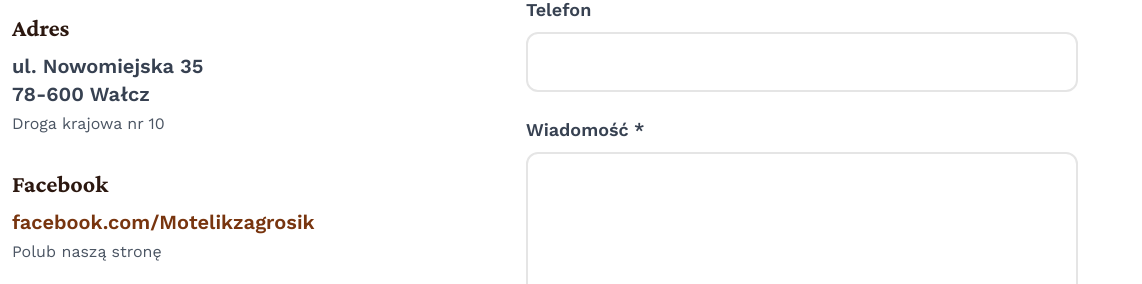
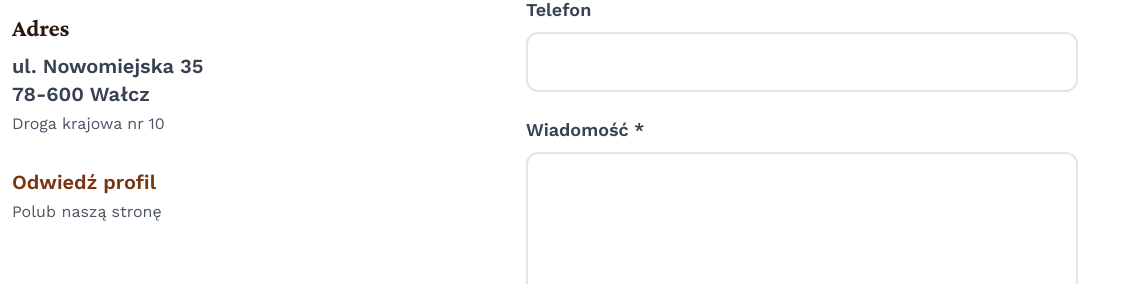
Before and after one commit to pzarnecki/motelik_za_grosik, a plain HTML site: page index.html in a window 1280 px wide. Shown: the part 8034-8318 px from the top of the page, 138-1280 px from the left. Drawn offline with nearby package versions, Linux system fonts and the light colour scheme.

Commit message:
poprawki zwiazane z mediami spolecznosciowymi

```diff
--- a/index.html
+++ b/index.html
@@ -1076,9 +1076,8 @@
                                 <i class="fab fa-facebook-f"></i>
                             </div>
                             <div>
-                                <h3 class="text-2xl font-bold mb-2">Facebook</h3>
-                                <a href="https://www.facebook.com/Motelikzagrosik/" target="_blank" rel="noopener noreferrer" class="text-xl text-amber-900 hover:text-amber-700 font-semibold break-words max-w-full">
-                                    facebook.com/Motelikzagrosik
+                                <a href="https://www.facebook.com/profile.php?id=61584035495982&_rdr" target="_blank" rel="noopener noreferrer" class="text-xl text-amber-900 hover:text-amber-700 font-semibold">
+                                    Odwiedź profil
                                 </a>
                                 <p class="text-gray-600 mt-1">Polub naszą stronę</p>
                             </div>
@@ -1178,7 +1177,7 @@
 
                 <div>
                     <h4 class="font-bold text-lg mb-4">Śledź nas</h4>
-                    <a href="https://www.facebook.com/Motelikzagrosik/" target="_blank" rel="noopener noreferrer" class="inline-flex items-center space-x-2 bg-white/20 hover:bg-white/30 px-4 py-2 rounded-full transition break-words max-w-full">
+                    <a href="https://www.facebook.com/profile.php?id=61584035495982&_rdr" target="_blank" rel="noopener noreferrer" class="inline-flex items-center space-x-2 bg-white/20 hover:bg-white/30 px-4 py-2 rounded-full transition break-words max-w-full">
                         <i class="fab fa-facebook-f"></i>
                         <span>Facebook</span>
                     </a>
```
